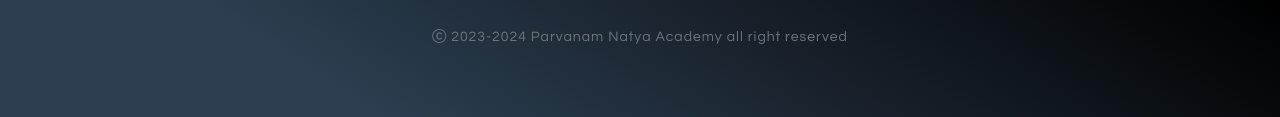
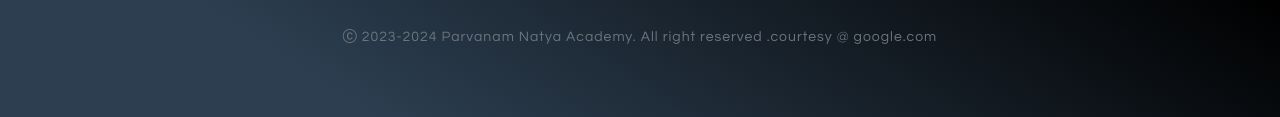
Before and after one commit to BHAGYAAJEESH/Parvanam-Natya-Academy, a plain HTML site: page index.html in a window 1280 px wide. Shown: the part 2689-2806 px from the top of the page. Drawn offline with nearby package versions, Linux system fonts and the light colour scheme; a script that the page names is missing.

Commit message:
changes submit

```diff
--- a/index.html
+++ b/index.html
@@ -263,7 +263,7 @@
       <div class="container">
         <div class="row">
           <div class=" ftr col-lg-12 text-center mt-4">
-            <p> <small class="text-muted"><i class="bi bi-c-circle" ></i> 2023-2024 Parvanam Natya Academy all right reserved</small></p>
+            <p> <small class="text-muted"><i class="bi bi-c-circle" ></i> 2023-2024 Parvanam Natya Academy. All right reserved .courtesy @ google.com</small></p>
           </div>
         </div>
       </div>
```
